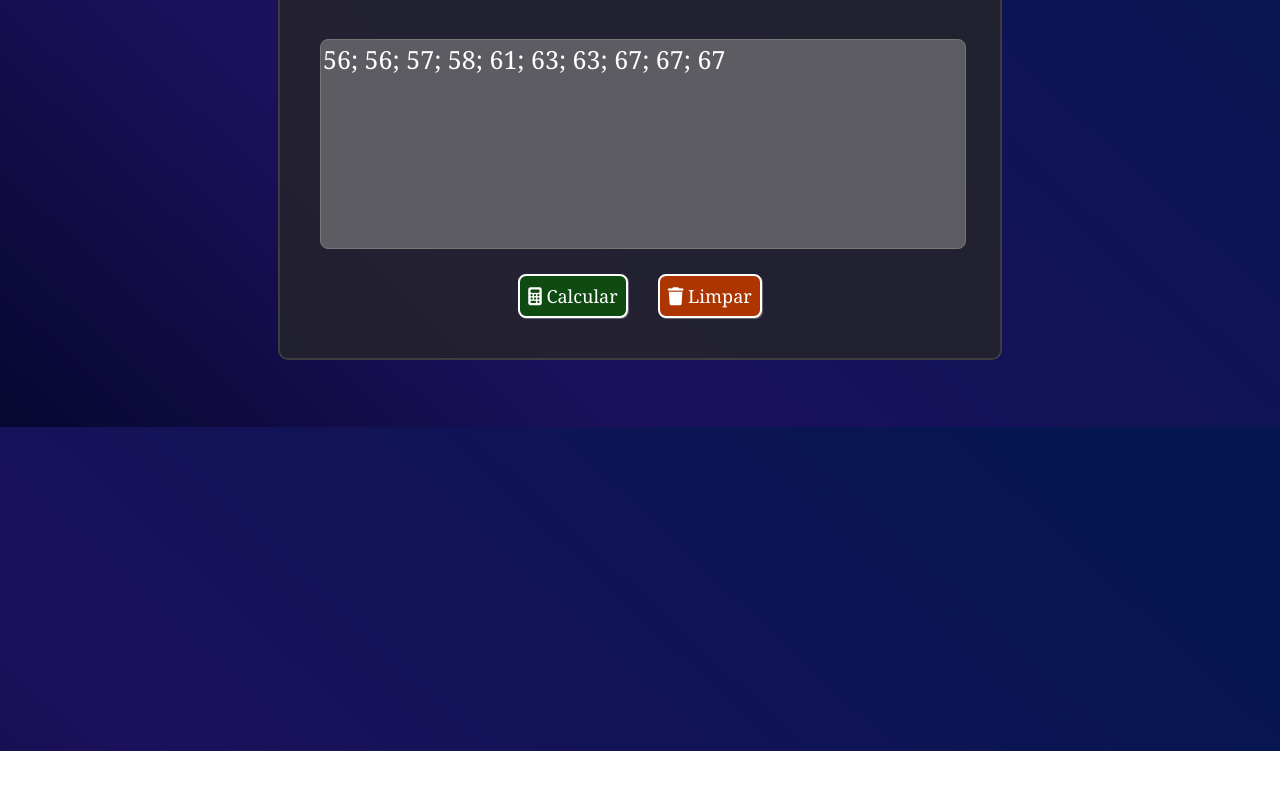
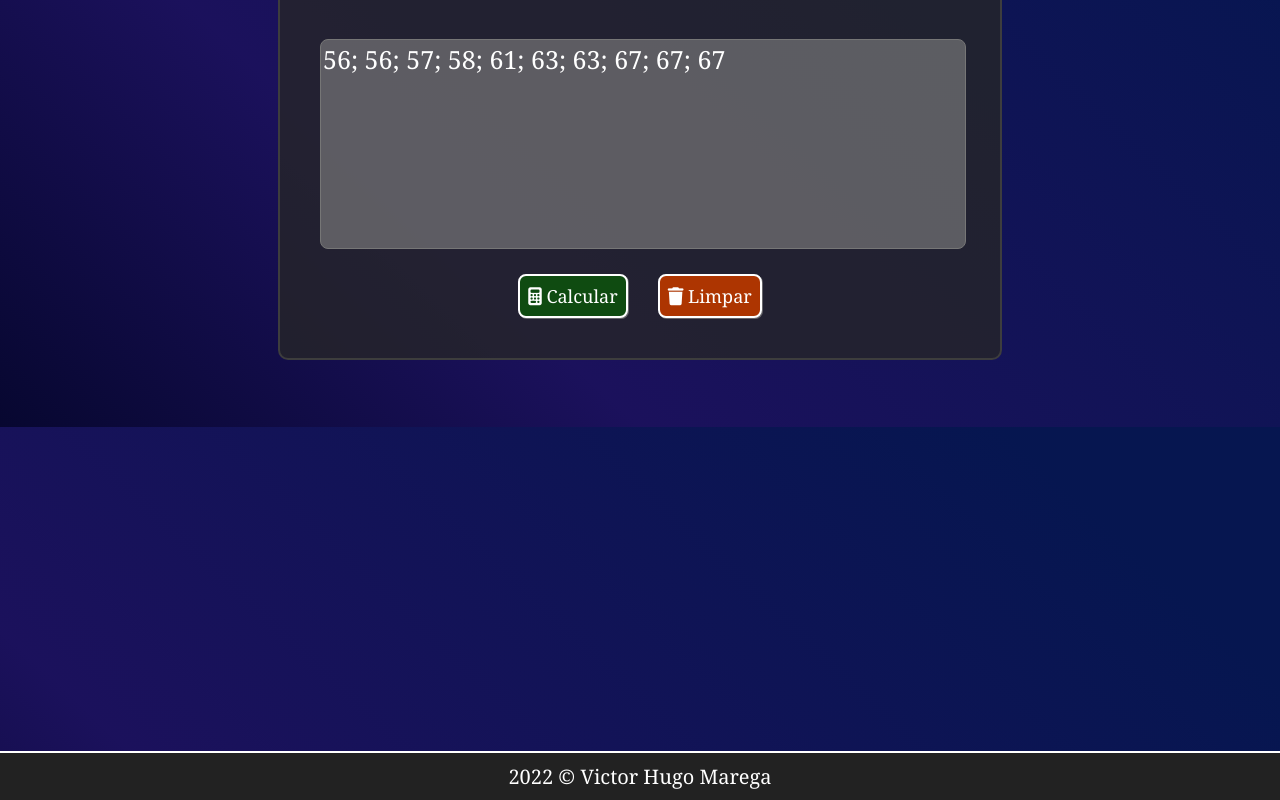
Before and after one commit to TorugoMarega/ProgramaCalculoEstatistica, a plain HTML site: page index.html in a window 1280 px wide. Shown: the part 373-1173 px from the top of the page. Before the commit the page ends 1124 px from the top, so only its background shows below. Drawn offline with nearby package versions, Linux system fonts and the light colour scheme.

Commit message:
3-Adição do footer

```diff
--- a/css/styles.css
+++ b/css/styles.css
@@ -123,5 +123,18 @@ header{
 }
 
 footer{
+    border-top: 2px solid white;
+    background-color: #222222;
     margin-top: 100px;
 }
+
+#footer-div{
+    display: flex;
+    padding: 10px;
+    vertical-align: middle;
+}
+#footer-div p{
+    font-size: 20px;
+    height: 100%;
+    text-align: center;
+}
--- a/index.html
+++ b/index.html
@@ -57,7 +57,9 @@
 
 
     <footer>
-
+        <div id="footer-div">
+            <p>2022 &copy Victor Hugo Marega</p>
+        </div>
     </footer>
 </body>
 <script src="https://ajax.googleapis.com/ajax/libs/jquery/3.3.1/jquery.min.js"></script>
```
